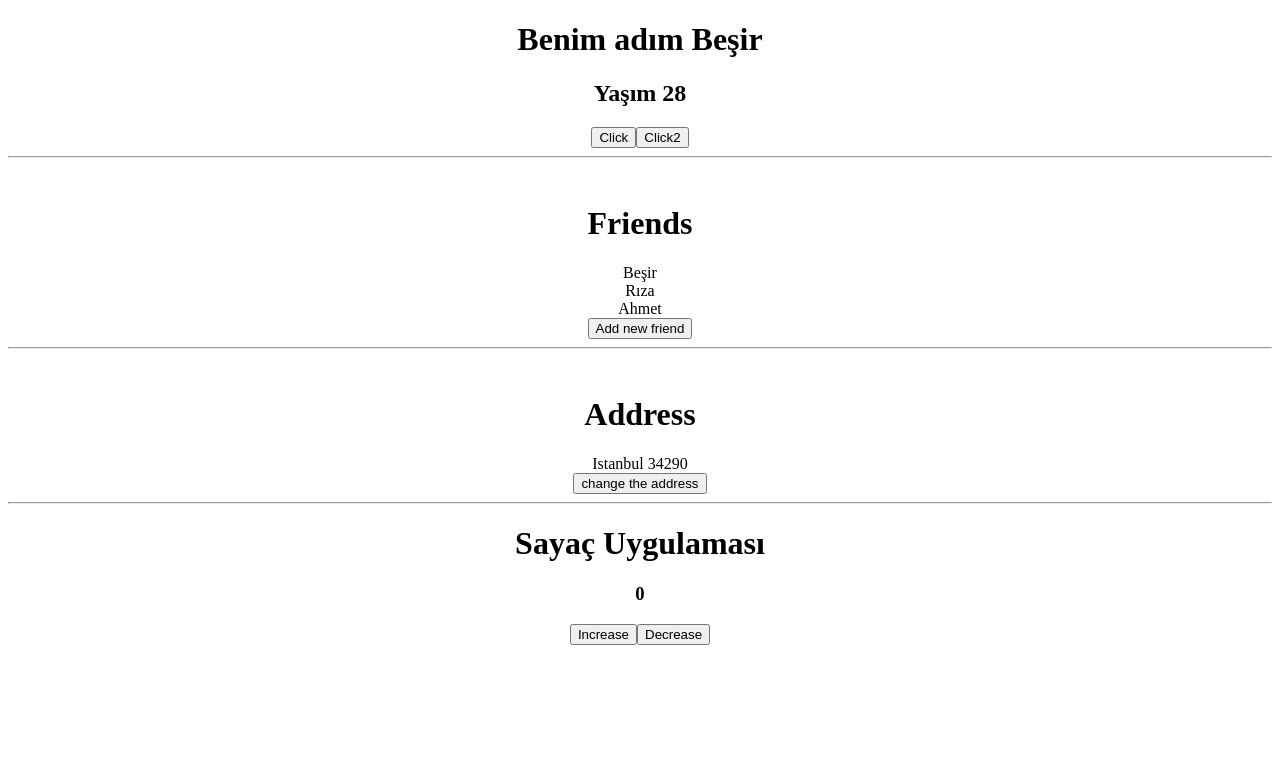
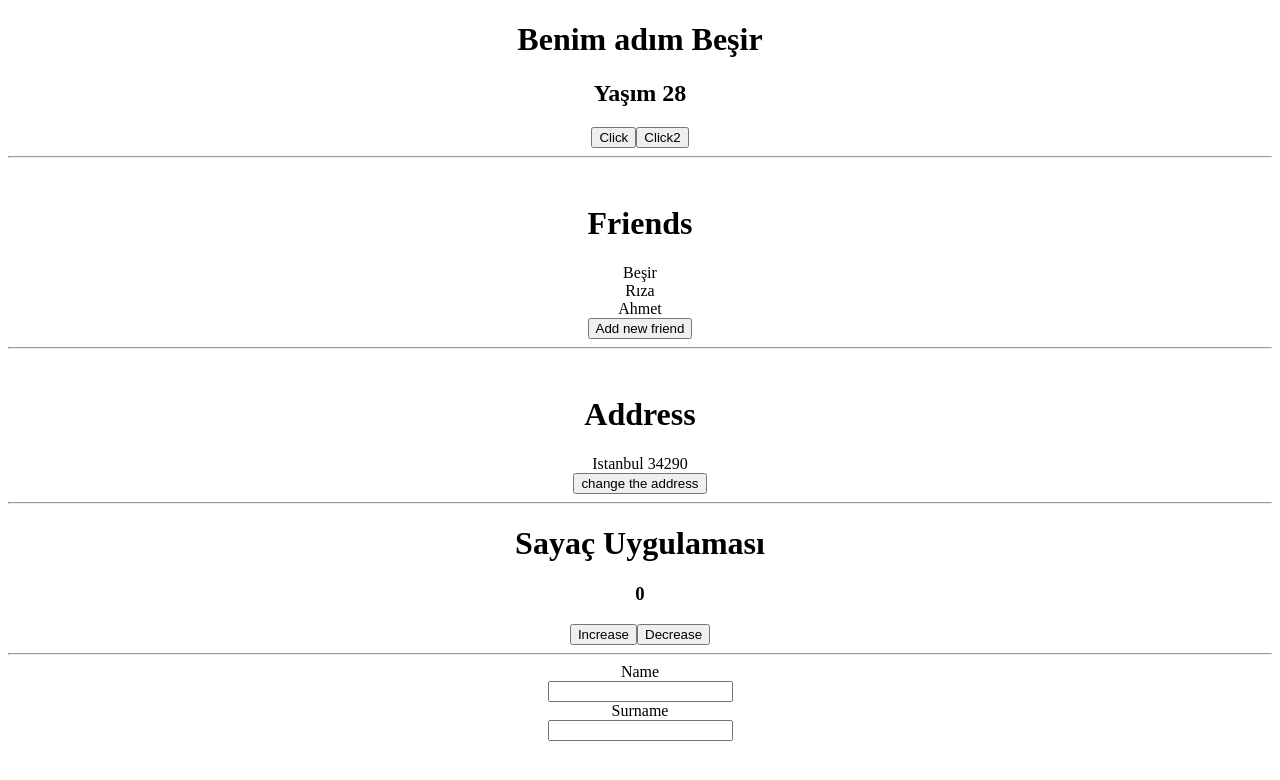
Before and after one commit to besirgunduz/ReactCoding, a React (Create React App) app in the folder react-coding/: page / in a window 1280 px wide. Shown: the top 780 px of the page. Built offline with nearby package versions, Linux system fonts and the light colour scheme.

Commit message:
input state

```diff
--- a/react-coding/src/App.js
+++ b/react-coding/src/App.js
@@ -1,6 +1,7 @@
 import "./App.css";
 import { useState } from "react";
 import Counter from "./components/Counter";
+import InputExample from "./components/InputExample";
 
 function App() {
   const [name, setName] = useState("Beşir");
@@ -42,7 +43,8 @@
         change the address
       </button>
 
-      <Counter/>
+      <Counter />
+      <InputExample />
     </div>
   );
 }
--- /dev/null
+++ b/react-coding/src/components/InputExample.jsx
@@ -0,0 +1,23 @@
+import { useState } from "react";
+
+function InputExample() {
+  const [form, setForm] = useState({ name: "", surname: "" });
+
+  const onChangeInput = (e) =>
+    setForm({ ...form, [e.target.name]: e.target.value });
+
+  return (
+    <div>
+      <hr />
+      Name <br />
+      <input name="name" value={form.name} onChange={onChangeInput} />
+      <br />
+      Surname <br />
+      <input name="surname" value={form.surname} onChange={onChangeInput} />
+      <br />
+      {form.name} {form.surname}
+    </div>
+  );
+}
+
+export default InputExample;
```
